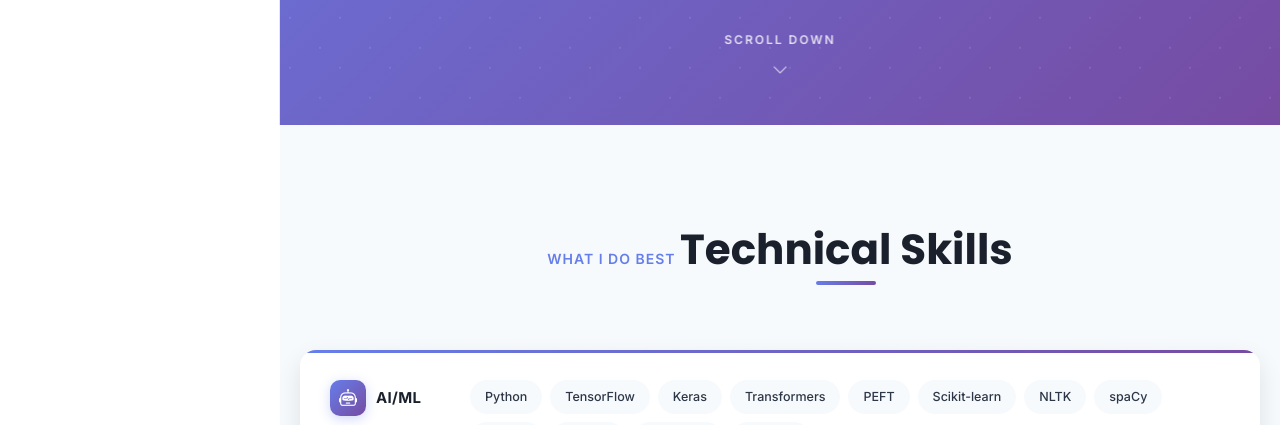
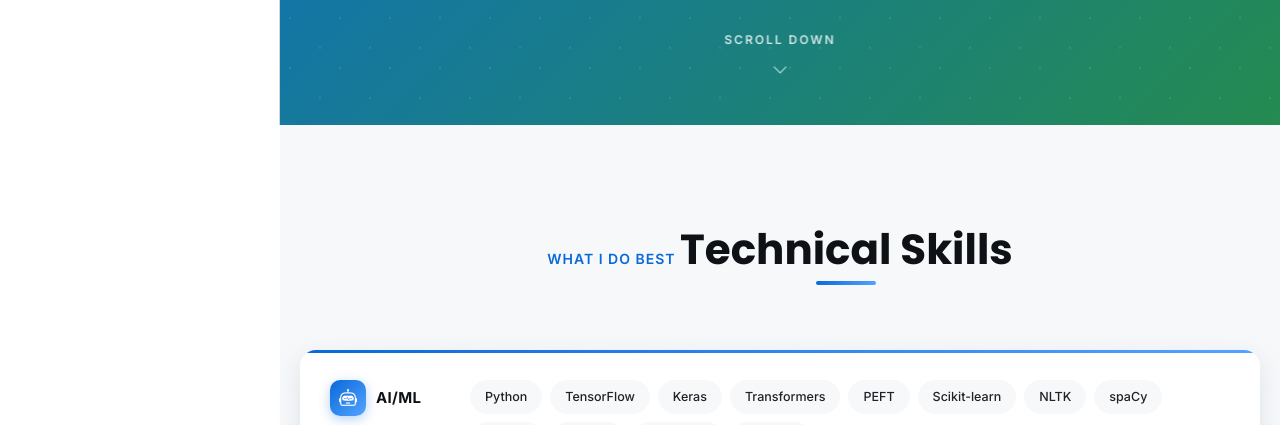
Before and after one commit to Naveen-1-1/naveen-1-1.github.io, a plain HTML site: page index.html in a window 1280 px wide. Shown: the part 675-1100 px from the top of the page. Drawn offline with Linux system fonts and the light colour scheme.

Commit message:
theme update

```diff
--- a/assets/css/main.css
+++ b/assets/css/main.css
@@ -1,7 +1,7 @@
 /**
-* Modern Portfolio Template
-* Optimized for recruiters and hiring managers
-* Focus: Clean, professional, eye-catching design
+* SDE Portfolio - GitHub Light Theme
+* Professional developer aesthetic
+* Clean, readable, authentic
 */
 
 /* ============================================
@@ -12,35 +12,35 @@
     --font-primary: "Inter", -apple-system, BlinkMacSystemFont, "Segoe UI", sans-serif;
     --font-heading: "Poppins", sans-serif;
 
-    /* Color Palette - Modern & Professional */
-    --color-primary: #667eea;
-    --color-primary-dark: #5568d3;
-    --color-primary-light: #8b9eff;
-    --color-secondary: #764ba2;
-    --color-accent: #f093fb;
-
-    --color-text: #2d3748;
-    --color-text-light: #718096;
-    --color-text-dark: #1a202c;
-
-    --color-bg: #ffffff;
-    --color-bg-alt: #f7fafc;
-    --color-bg-dark: #0f1419;
-
-    --color-border: #e2e8f0;
-    --color-success: #48bb78;
-    --color-error: #f56565;
-
-    /* Gradients */
-    --gradient-primary: linear-gradient(135deg, #667eea 0%, #764ba2 100%);
-    --gradient-secondary: linear-gradient(135deg, #f093fb 0%, #f5576c 100%);
-    --gradient-overlay: linear-gradient(135deg, rgba(102, 126, 234, 0.9) 0%, rgba(118, 75, 162, 0.9) 100%);
-
-    /* Shadows */
-    --shadow-sm: 0 2px 4px rgba(0, 0, 0, 0.05);
-    --shadow-md: 0 4px 6px rgba(0, 0, 0, 0.07);
-    --shadow-lg: 0 10px 25px rgba(0, 0, 0, 0.1);
-    --shadow-xl: 0 20px 40px rgba(0, 0, 0, 0.15);
+    /* GitHub Light Color Palette */
+    --color-primary: #0969DA;
+    --color-primary-dark: #0550AE;
+    --color-primary-light: #54A3FF;
+    --color-secondary: #1F883D;
+    --color-accent: #BF3989;
+
+    --color-text: #1F2328;
+    --color-text-light: #656D76;
+    --color-text-dark: #0E1116;
+
+    --color-bg: #FFFFFF;
+    --color-bg-alt: #F6F8FA;
+    --color-bg-dark: #24292F;
+
+    --color-border: #D0D7DE;
+    --color-success: #1F883D;
+    --color-error: #D1242F;
+
+    /* Gradients - GitHub inspired */
+    --gradient-primary: linear-gradient(135deg, #0969DA 0%, #54A3FF 100%);
+    --gradient-secondary: linear-gradient(135deg, #1F883D 0%, #26A641 100%);
+    --gradient-overlay: linear-gradient(135deg, rgba(9, 105, 218, 0.95) 0%, rgba(31, 136, 61, 0.95) 100%);
+
+    /* Shadows - Subtle GitHub style */
+    --shadow-sm: 0 1px 0 rgba(31, 35, 40, 0.04);
+    --shadow-md: 0 3px 6px rgba(140, 149, 159, 0.15);
+    --shadow-lg: 0 8px 24px rgba(140, 149, 159, 0.2);
+    --shadow-xl: 0 12px 48px rgba(140, 149, 159, 0.3);
 
     /* Transitions */
     --transition-fast: 0.2s ease;
@@ -419,7 +419,7 @@ img {
     font-weight: 800;
     margin-bottom: 20px;
     line-height: 1;
-    background: linear-gradient(135deg, #ffffff 0%, #a8e6ff 50%, #ffd4f4 100%);
+    background: linear-gradient(135deg, #ffffff 0%, #a8d5ff 50%, #c7f0db 100%);
     -webkit-background-clip: text;
     -webkit-text-fill-color: transparent;
     background-clip: text;
@@ -441,7 +441,7 @@ img {
 }
 
 .typed {
-    color: var(--color-accent);
+    color: #FFD166;
 }
 
 .hero-description {
@@ -741,7 +741,7 @@ img {
     color: white;
     border-radius: 10px;
     font-size: 18px;
-    box-shadow: 0 3px 12px rgba(102, 126, 234, 0.3);
+    box-shadow: 0 3px 12px rgba(9, 105, 218, 0.3);
 }
 
 .skill-category-label span {
@@ -779,7 +779,7 @@ img {
     left: -100%;
     width: 100%;
     height: 100%;
-    background: linear-gradient(90deg, transparent, rgba(102, 126, 234, 0.1), transparent);
+    background: linear-gradient(90deg, transparent, rgba(9, 105, 218, 0.1), transparent);
     transition: left 0.5s;
 }
 
@@ -789,7 +789,7 @@ img {
 
 .skill-tag:hover {
     transform: translateY(-2px) scale(1.05);
-    box-shadow: 0 5px 15px rgba(102, 126, 234, 0.2);
+    box-shadow: 0 5px 15px rgba(9, 105, 218, 0.2);
     border-color: var(--color-primary);
     color: var(--color-primary);
     background: white;
@@ -797,8 +797,8 @@ img {
 
 /* Premium/Core Skills Highlighting */
 .skill-tag.premium {
-    background: linear-gradient(135deg, rgba(102, 126, 234, 0.1) 0%, rgba(118, 75, 162, 0.1) 100%);
-    border: 1.5px solid rgba(102, 126, 234, 0.3);
+    background: linear-gradient(135deg, rgba(9, 105, 218, 0.1) 0%, rgba(31, 136, 61, 0.1) 100%);
+    border: 1.5px solid rgba(9, 105, 218, 0.3);
     color: var(--color-primary);
     font-weight: 600;
     position: relative;
@@ -832,7 +832,7 @@ img {
     color: white;
     border-color: transparent;
     transform: translateY(-3px) scale(1.05);
-    box-shadow: 0 8px 20px rgba(102, 126, 234, 0.4);
+    box-shadow: 0 8px 20px rgba(9, 105, 218, 0.4);
 }
 
 /* Responsive adjustments for skills */
@@ -1336,7 +1336,7 @@ img {
 .form-control:focus {
     outline: none;
     border-color: var(--color-primary);
-    box-shadow: 0 0 0 3px rgba(102, 126, 234, 0.1);
+    box-shadow: 0 0 0 3px rgba(9, 105, 218, 0.1);
 }
 
 textarea.form-control {
@@ -1412,7 +1412,7 @@ textarea.form-control {
     left: 0;
     right: 0;
     height: 1px;
-    background: linear-gradient(90deg, transparent, rgba(102, 126, 234, 0.5), transparent);
+    background: linear-gradient(90deg, transparent, rgba(9, 105, 218, 0.5), transparent);
 }
 
 .footer-content {
```
